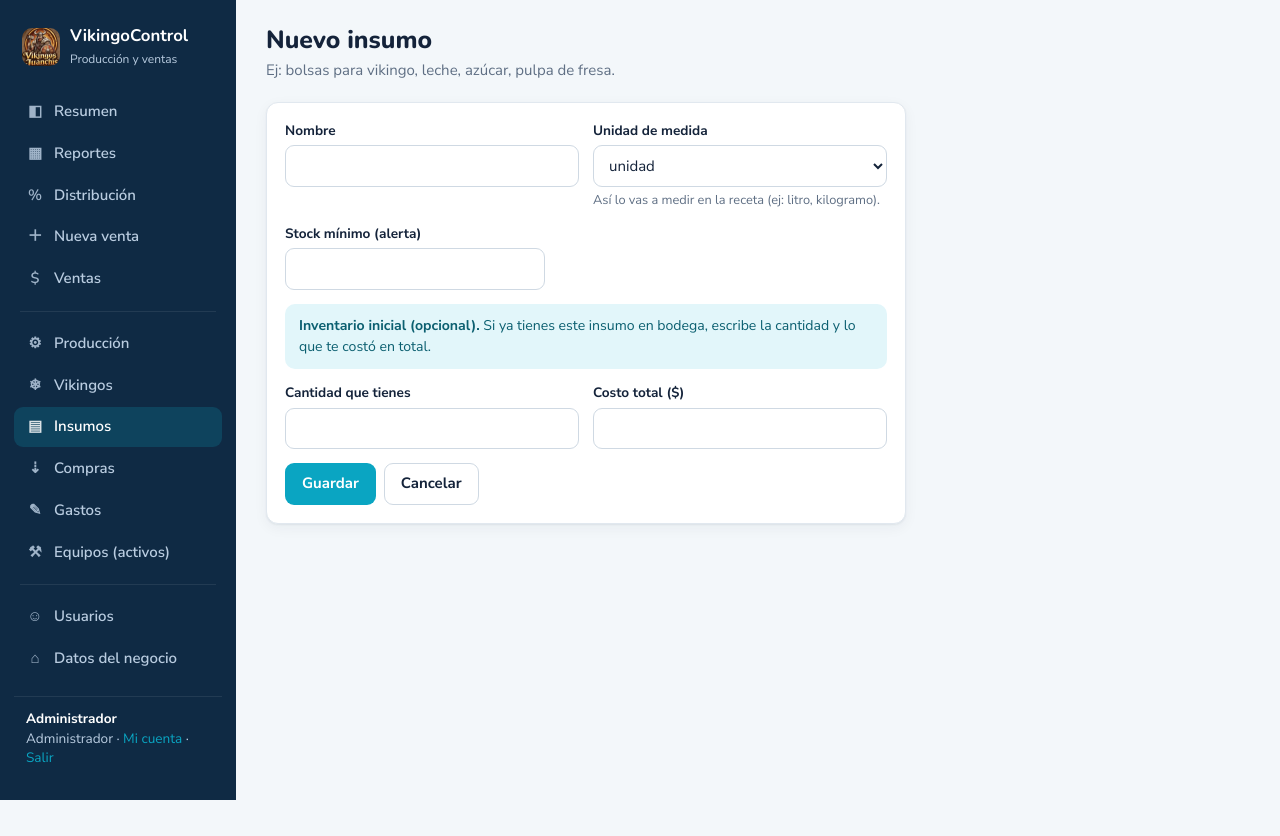
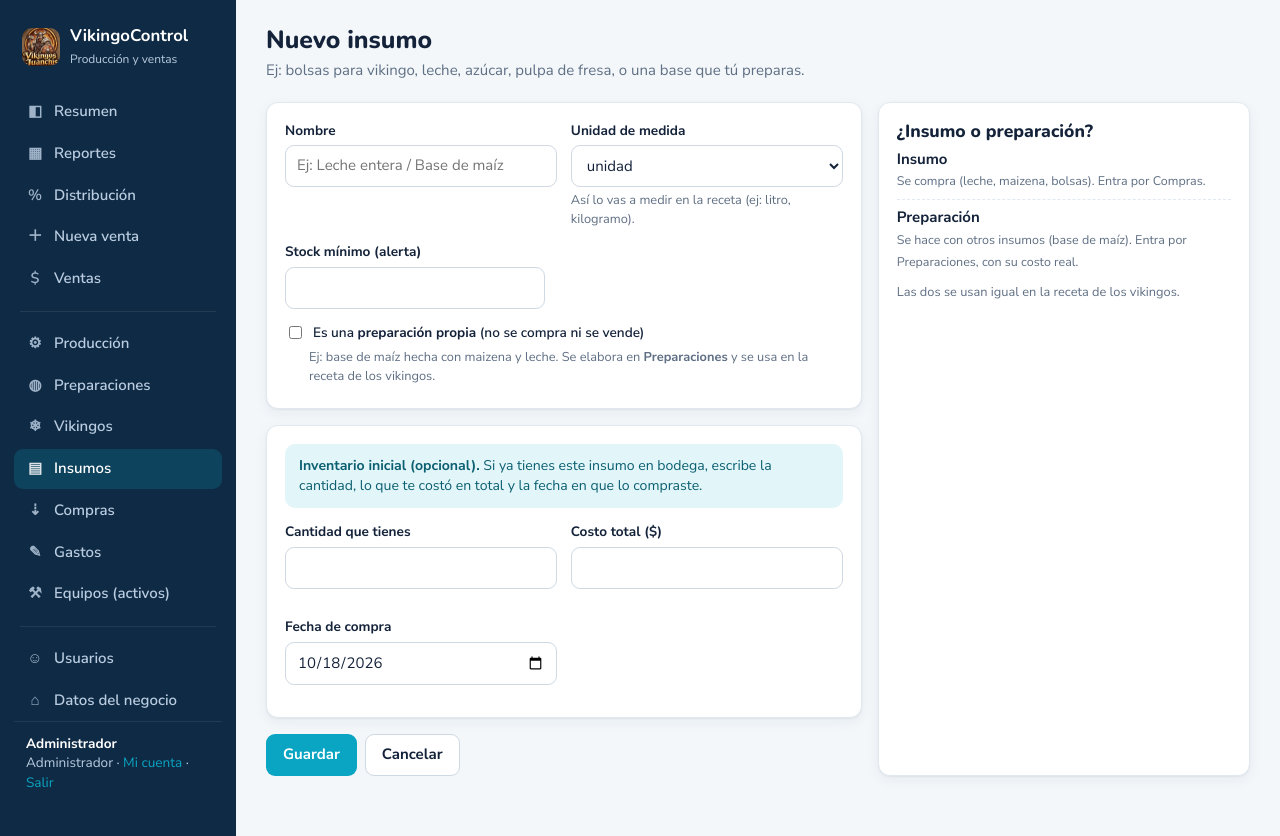
Before and after one commit to snake1515/vikingocontrol, a Flask app: page /insumos/nuevo in a window 1280 px wide. Before the commit the page ends 800 px from the top, so only its background shows below. Run offline with Flask 3, Linux system fonts and the light colour scheme; a user stored in the database is signed in; data that the repository does not hold is empty.

Commit message:
Preparaciones propias (base de maíz), fecha en inventario inicial y edición de fecha de compras
- Insumos marcados como preparación con receta por unidad; módulo Preparaciones
  descuenta componentes y suma la base a su costo real (con anulación)
- Inventario inicial con fecha de compra
- Editar fecha, proveedor y nota de una compra

Co-Authored-By: Claude Opus 5.5 <noreply@anthropic.com>
Claude-Session: https://claude.ai/code/session_01A2yAx6XPDVVrgm8S3PLymh

```diff
--- a/app.py
+++ b/app.py
@@ -12,7 +12,7 @@ from flask_login import (LoginManager, current_user, login_required,
                          login_user, logout_user)
 from sqlalchemy import func
 
-from models import (CATEGORIAS_GASTO, METODOS_PAGO, ROLES, TIPOS_MO, UNIDADES, Activo,
+from models import (CATEGORIAS_GASTO, Preparacion, PrepRecetaItem, METODOS_PAGO, ROLES, TIPOS_MO, UNIDADES, Activo,
                     CompraInsumo, Gasto,
                     Configuracion, DatosNegocio,
                     Insumo, Produccion, Producto, RecetaItem, Usuario, Venta,
@@ -20,7 +20,8 @@ from models import (CATEGORIAS_GASTO, METODOS_PAGO, ROLES, TIPOS_MO, UNIDADES, A
 import comprobantes
 import reportes as rpt
 from activos_calc import activos_vigentes, depreciacion_dia, depreciacion_periodo
-from services import (ErrorNegocio, anular_compra, anular_produccion, anular_venta, registrar_compra,
+from services import (ErrorNegocio, anular_compra, anular_preparacion, anular_produccion,
+                      anular_venta, registrar_preparacion, registrar_compra,
                       registrar_produccion, registrar_venta)
 
 load_dotenv()
@@ -190,10 +191,13 @@ def filtro_fecha(v, hora=False):
     return v.strftime("%d/%m/%Y %I:%M %p" if hora else "%d/%m/%Y")
 
 
-def insumos_json():
-    return [dict(id=i.id, nombre=i.nombre, unidad=i.unidad,
+def insumos_json(solo_comprables=False):
+    q = Insumo.query.filter_by(activo=True)
+    if solo_comprables:
+        q = q.filter(Insumo.es_preparacion.is_(False))
+    return [dict(id=i.id, nombre=i.nombre, unidad=i.unidad, prep=i.es_preparacion,
                  costo=i.costo_promedio or 0, stock=i.stock or 0)
-            for i in Insumo.query.filter_by(activo=True).order_by(Insumo.nombre)]
+            for i in q.order_by(Insumo.nombre)]
 
 
 # ------------------------------------------------------------------- sesión
@@ -629,34 +633,57 @@ def insumo_form(id=None):
     if id and not ins:
         abort(404)
     if request.method == "POST":
-        nombre = request.form.get("nombre", "").strip()
-        unidad = request.form.get("unidad", "unidad")
-        minimo = n(request.form.get("stock_minimo"))
+        f = request.form
+        nombre = f.get("nombre", "").strip()
+        unidad = f.get("unidad", "unidad")
+        minimo = n(f.get("stock_minimo"))
+        es_prep = bool(f.get("es_preparacion"))
+        receta = {}
+        for iid, c in zip(f.getlist("prep_insumo[]"), f.getlist("prep_cantidad[]")):
+            if iid and n(c) > 0:
+                receta[int(iid)] = receta.get(int(iid), 0) + n(c)
         dup = Insumo.query.filter(func.lower(Insumo.nombre) == nombre.lower(),
                                   Insumo.activo.is_(True), Insumo.id != (id or 0)).first()
         if not nombre:
             flash("Escribe el nombre del insumo.", "error")
         elif dup:
             flash("Ya existe un insumo activo con ese nombre.", "error")
+        elif es_prep and not receta:
+            flash("Agrega la receta de la preparación: qué insumos lleva y cuánto por cada "
+                  f"{unidad}.", "error")
+        elif ins and ins.id in receta:
+            flash("Una preparación no puede llevarse a sí misma como ingrediente.", "error")
         else:
             try:
-                if not ins:
+                nuevo = ins is None
+                if nuevo:
                     ins = Insumo(nombre=nombre, unidad=unidad, stock_minimo=minimo)
                     db.session.add(ins)
-                    cant = n(request.form.get("cantidad_inicial"))
+                ins.nombre, ins.unidad, ins.stock_minimo, ins.es_preparacion = nombre, unidad, minimo, es_prep
+                ins.receta_prep.clear()
+                db.session.flush()
+                if es_prep:
+                    for cid, c in receta.items():
+                        comp = db.session.get(Insumo, cid)
+                        if comp and not comp.es_preparacion:
+                            ins.receta_prep.append(PrepRecetaItem(componente=comp, cantidad=c))
+                if nuevo and not es_prep:
+                    cant = n(f.get("cantidad_inicial"))
                     if cant > 0:
-                        registrar_compra(ins, cant, n(request.form.get("costo_inicial")),
-                                         nota="Inventario inicial", usuario_id=current_user.id)
-                else:
-                    ins.nombre, ins.unidad, ins.stock_minimo = nombre, unidad, minimo
+                        registrar_compra(ins, cant, n(f.get("costo_inicial")), nota="Inventario inicial",
+                                         fecha=fecha_form(f.get("fecha_inicial")),
+                                         usuario_id=current_user.id)
                 db.session.commit()
-                flash(f"Insumo «{nombre}» guardado.", "ok")
+                flash(f"{'Preparación' if es_prep else 'Insumo'} «{nombre}» guardado.", "ok")
                 return redirect(url_for("insumos"))
             except ErrorNegocio as e:
                 db.session.rollback()
                 for m in e.errores:
                     flash(m, "error")
-    return render_template("insumo_form.html", ins=ins, unidades=UNIDADES)
+    receta = [dict(insumo_id=r.componente_id, cantidad=r.cantidad) for r in ins.receta_prep] if ins else []
+    comps = [i for i in insumos_json(solo_comprables=True) if not ins or i["id"] != ins.id]
+    return render_template("insumo_form.html", ins=ins, unidades=UNIDADES, componentes=comps,
+                           receta_prep=receta)
 
 
 @app.route("/insumos/<int:id>/eliminar", methods=["POST"])
@@ -665,6 +692,9 @@ def insumo_eliminar(id):
     ins = db.session.get(Insumo, id) or abort(404)
     if RecetaItem.query.filter_by(insumo_id=id).join(Producto).filter(Producto.activo.is_(True)).count():
         flash("Ese insumo está en la receta de un vikingo activo. Quítalo de la receta primero.", "error")
+    elif PrepRecetaItem.query.filter_by(componente_id=id).join(
+            Insumo, PrepRecetaItem.preparacion_id == Insumo.id).filter(Insumo.activo.is_(True)).count():
+        flash("Ese insumo se usa en la receta de una preparación. Quítalo de esa receta primero.", "error")
     else:
         ins.activo = False
         db.session.commit()
@@ -729,7 +759,7 @@ def compra_nueva():
             db.session.rollback()
             for m in e.errores:
                 flash(m, "error")
-    return render_template("compra_form.html", insumos=insumos_json())
+    return render_template("compra_form.html", insumos=insumos_json(solo_comprables=True))
 
 
 # --------------------------------------------------------------- productos
@@ -974,6 +1004,102 @@ def negocio():
     return render_template("negocio.html", neg=neg, ultima=ultima)
 
 
+@app.route("/compras/<int:id>/editar", methods=["GET", "POST"])
+@rol_requerido("admin", "produccion")
+def compra_editar(id):
+    c = db.session.get(CompraInsumo, id) or abort(404)
+    if c.anulada:
+        flash("Esta compra está anulada; no se puede editar.", "error")
+        return redirect(url_for("compras"))
+    if request.method == "POST":
+        nueva = _fecha(request.form.get("fecha"))
+        if not nueva:
+            flash("Indica una fecha válida.", "error")
+        elif nueva > ahora().date():
+            flash("La fecha no puede ser futura.", "error")
+        else:
+            if nueva != c.fecha.date():
+                c.fecha = fecha_form(nueva.isoformat())
+            c.proveedor = request.form.get("proveedor", "").strip()[:120] or None
+            c.nota = request.form.get("nota", "").strip()[:255] or None
+            db.session.commit()
+            flash(f"Compra de «{c.insumo.nombre}» actualizada.", "ok")
+            return redirect(url_for("compras", desde=min(nueva, ahora().date().replace(day=1)).isoformat()))
+    return render_template("compra_editar.html", c=c)
+
+
+# ------------------------------------------------------------ preparaciones
+@app.route("/preparaciones")
+@rol_requerido("admin", "produccion")
+def preparaciones():
+    ini, fin, desde, hasta = periodo()
+    items = (Preparacion.query.filter(Preparacion.fecha >= ini, Preparacion.fecha < fin)
+             .order_by(Preparacion.fecha.desc()).all())
+    preps = Insumo.query.filter_by(activo=True, es_preparacion=True).order_by(Insumo.nombre).all()
+    return render_template("preparaciones.html", items=items, preps=preps, desde=desde, hasta=hasta)
+
+
+@app.route("/preparaciones/nueva", methods=["GET", "POST"])
+@rol_requerido("admin", "produccion")
+def preparacion_nueva():
+    prefill = None
+    if request.method == "POST":
+        f = request.form
+        prep = db.session.get(Insumo, int(f.get("insumo_id") or 0))
+        consumos, filas = {}, []
+        for iid, c in zip(f.getlist("consumo_insumo[]"), f.getlist("consumo_cantidad[]")):
+            if not iid:
+                continue
+            ins = db.session.get(Insumo, int(iid))
+            if ins:
+                consumos[ins] = consumos.get(ins, 0) + n(c)
+                filas.append(dict(insumo_id=ins.id, cantidad=n(c)))
+        try:
+            p = registrar_preparacion(
+                prep, n(f.get("cantidad")), consumos, mano_obra=n(f.get("mano_obra")),
+                otros=n(f.get("otros")), otros_descripcion=f.get("otros_descripcion", ""),
+                nota=f.get("nota", "").strip(), fecha=fecha_form(f.get("fecha")),
+                usuario_id=current_user.id)
+            db.session.commit()
+            flash(f"Preparación registrada: {filtro_num(p.cantidad, 3)} {p.insumo.unidad} de "
+                  f"«{p.insumo.nombre}» a {filtro_cop(p.costo_unitario)} por {p.insumo.unidad}.", "ok")
+            return redirect(url_for("preparacion_detalle", id=p.id))
+        except ErrorNegocio as e:
+            db.session.rollback()
+            for m in e.errores:
+                flash(m, "error")
+            prefill = {k: f.get(k, "") for k in ("insumo_id", "cantidad", "fecha", "mano_obra",
+                                                 "otros", "otros_descripcion", "nota")}
+            prefill["consumos"] = filas
+    preps = [dict(id=i.id, nombre=i.nombre, unidad=i.unidad, stock=i.stock or 0,
+                  receta=[dict(insumo_id=r.componente_id, cantidad=r.cantidad) for r in i.receta_prep])
+             for i in Insumo.query.filter_by(activo=True, es_preparacion=True).order_by(Insumo.nombre)]
+    return render_template("preparacion_form.html", preps=preps,
+                           insumos=insumos_json(solo_comprables=True), prefill=prefill,
+                           preseleccion=request.args.get("insumo", type=int))
+
+
+@app.route("/preparaciones/<int:id>")
+@rol_requerido("admin", "produccion")
+def preparacion_detalle(id):
+    p = db.session.get(Preparacion, id) or abort(404)
+    return render_template("preparacion_detalle.html", p=p)
+
+
+@app.route("/preparaciones/<int:id>/anular", methods=["POST"])
+@rol_requerido("admin")
+def preparacion_anular(id):
+    p = db.session.get(Preparacion, id) or abort(404)
+    try:
+        anular_preparacion(p)
+        db.session.commit()
+        flash("Preparación anulada: la base se descontó y los insumos volvieron a la bodega.", "ok")
+    except ErrorNegocio as e:
+        db.session.rollback()
+        flash(e.errores[0], "error")
+    return redirect(url_for("preparacion_detalle", id=id))
+
+
 @app.route("/compras/<int:id>/anular", methods=["POST"])
 @rol_requerido("admin")
 def compra_anular(id):
@@ -1077,7 +1203,8 @@ def migrar_columnas():
     from sqlalchemy import inspect, text
     nuevas = [("vk_compras", "anulada", "BOOLEAN NOT NULL DEFAULT FALSE"),
               ("vk_producciones", "anulada", "BOOLEAN NOT NULL DEFAULT FALSE"),
-              ("vk_activos", "proveedor", "VARCHAR(120)")]
+              ("vk_activos", "proveedor", "VARCHAR(120)"),
+              ("vk_insumos", "es_preparacion", "BOOLEAN NOT NULL DEFAULT FALSE")]
     insp = inspect(db.engine)
     for tabla, col, tipo in nuevas:
         if col not in {c["name"] for c in insp.get_columns(tabla)}:
--- a/templates/base.html
+++ b/templates/base.html
@@ -43,6 +43,7 @@
       {% if puede('admin', 'produccion') %}
       <div class="nav-sep"></div>
       <a href="{{ url_for('producciones') }}" class="{{ 'on' if ep.startswith('produccion') }}"><span class="ico">⚙</span>Producción</a>
+      <a href="{{ url_for('preparaciones') }}" class="{{ 'on' if ep.startswith('preparacion') }}"><span class="ico">◍</span>Preparaciones</a>
       <a href="{{ url_for('productos') }}" class="{{ 'on' if ep.startswith('producto') }}"><span class="ico">❄</span>Vikingos</a>
       <a href="{{ url_for('insumos') }}" class="{{ 'on' if ep.startswith('insumo') }}"><span class="ico">▤</span>Insumos</a>
       <a href="{{ url_for('compras') }}" class="{{ 'on' if ep.startswith('compra') }}"><span class="ico">⇣</span>Compras</a>
--- a/templates/compras.html
+++ b/templates/compras.html
@@ -23,7 +23,7 @@
 {% endif %}
 <div class="card">
   <div class="table-wrap"><table>
-    <thead><tr><th>Fecha</th><th>Tipo</th><th>Qué se compró</th><th class="num">Cantidad</th><th class="num">Costo unit.</th><th class="num">Total</th><th>Proveedor</th><th>Nota</th>{% if puede('admin') %}<th></th>{% endif %}</tr></thead>
+    <thead><tr><th>Fecha</th><th>Tipo</th><th>Qué se compró</th><th class="num">Cantidad</th><th class="num">Costo unit.</th><th class="num">Total</th><th>Proveedor</th><th>Nota</th><th></th></tr></thead>
     <tbody>
     {% for f in filas %}
       <tr class="{{ 'anulada' if f.anulada }}">
@@ -35,9 +35,11 @@
         <td class="num">{{ f.total|cop }}</td>
         <td>{{ f.proveedor or '—' }}</td>
         <td><small>{{ f.nota or '' }}</small>{% if f.anulada %} <span class="badge err">Anulada</span>{% endif %}</td>
+        {% if not puede('admin') %}<td class="r">{% if f.tipo == 'insumo' and not f.anulada %}<a class="btn sec sm" href="{{ url_for('compra_editar', id=f.obj.id) }}">Editar</a>{% endif %}</td>{% endif %}
         {% if puede('admin') %}<td class="r" style="white-space:nowrap">
           {% if f.tipo == 'insumo' and not f.anulada %}
-          <form method="post" action="{{ url_for('compra_anular', id=f.obj.id) }}" onsubmit="return confirm('¿Anular esta compra? Se descontará {{ f.cantidad }} de {{ f.nombre }} del inventario.')">
+          <a class="btn sec sm" href="{{ url_for('compra_editar', id=f.obj.id) }}">Editar</a>
+          <form method="post" action="{{ url_for('compra_anular', id=f.obj.id) }}" style="display:inline" onsubmit="return confirm('¿Anular esta compra? Se descontará {{ f.cantidad }} de {{ f.nombre }} del inventario.')">
             <input type="hidden" name="csrf_token" value="{{ csrf_token() }}"><button class="btn danger sm">Anular</button>
           </form>
           {% elif f.tipo == 'equipo' %}
--- a/templates/insumo_form.html
+++ b/templates/insumo_form.html
@@ -1,15 +1,18 @@
 {% extends "base.html" %}
-{% block title %}{{ 'Editar' if ins else 'Nuevo' }} insumo{% endblock %}
+{% block title %}{{ 'Editar' if ins else 'Nuevo' }} insumo o preparación{% endblock %}
 {% block content %}
-<div class="page-head"><div><h1>{{ 'Editar insumo' if ins else 'Nuevo insumo' }}</h1>
-  <p>{{ 'El stock y el costo cambian con compras y producción.' if ins else 'Ej: bolsas para vikingo, leche, azúcar, pulpa de fresa.' }}</p></div></div>
-<div class="card" style="max-width:640px">
+{% set es_prep = (request.form.es_preparacion if request.method == 'POST' else (ins.es_preparacion if ins else request.args.get('prep'))) %}
+<div class="page-head"><div><h1>{{ 'Editar ' ~ ('preparación' if ins and ins.es_preparacion else 'insumo') if ins else ('Nueva preparación' if es_prep else 'Nuevo insumo') }}</h1>
+  <p>{{ 'El stock y el costo cambian con compras, preparaciones y producción.' if ins else 'Ej: bolsas para vikingo, leche, azúcar, pulpa de fresa, o una base que tú preparas.' }}</p></div></div>
 <form method="post">
   <input type="hidden" name="csrf_token" value="{{ csrf_token() }}">
+  <div class="grid g-main">
+    <div>
+      <div class="card">
         <div class="form-row">
-      <div class="field"><label>Nombre</label><input class="input" name="nombre" value="{{ request.form.nombre or (ins.nombre if ins) }}" required></div>
+          <div class="field"><label>Nombre</label><input class="input" name="nombre" value="{{ request.form.nombre or (ins.nombre if ins) or '' }}" placeholder="Ej: Leche entera / Base de maíz" required></div>
           <div class="field"><label>Unidad de medida</label>
-        <select class="input" name="unidad">
+            <select class="input" name="unidad" id="unidad">
               {% set sel = request.form.unidad or (ins.unidad if ins else 'unidad') %}
               {% for u in unidades %}<option {{ 'selected' if u == sel }}>{{ u }}</option>{% endfor %}
             </select>
@@ -19,16 +22,80 @@
         <div class="field" style="max-width:260px"><label>Stock mínimo (alerta)</label>
           <input class="input" type="number" step="any" min="0" name="stock_minimo" value="{{ request.form.stock_minimo or ('%g'|format(ins.stock_minimo) if ins else '') }}">
         </div>
+        <label class="check" style="margin-bottom:6px"><input type="checkbox" name="es_preparacion" value="1" id="esPrep" {{ 'checked' if es_prep }}>
+          <span>Es una <b>preparación propia</b> (no se compra ni se vende)</span></label>
+        <div class="hint" style="margin:0 0 4px 24px">Ej: base de maíz hecha con maizena y leche. Se elabora en <b>Preparaciones</b> y se usa en la receta de los vikingos.</div>
+      </div>
+
+      <div class="card" id="recetaBox">
+        <div class="card-head"><h2>Receta por 1 <span class="uTxt">unidad</span> de preparación</h2></div>
+        <p class="hint" style="margin:-6px 0 10px">Ej: 1 litro de base de maíz lleva 0,05 kg de maizena y 0,9 litros de leche.</p>
+        <div class="table-wrap"><table class="lines">
+          <thead><tr><th>Insumo</th><th class="num">Cantidad</th><th>Unidad</th><th class="num">Costo</th><th></th></tr></thead>
+          <tbody id="rows"></tbody>
+        </table></div>
+        <button type="button" class="btn sec sm" id="add" style="margin-top:10px">＋ Agregar insumo</button>
+        <p class="hint" style="margin-top:10px">Costo estimado por <span class="uTxt">unidad</span> (solo insumos): <b id="cRec">$ 0</b></p>
+      </div>
+
       {% if not ins %}
-    <div class="note" style="margin-bottom:14px"><b>Inventario inicial (opcional).</b> Si ya tienes este insumo en bodega, escribe la cantidad y lo que te costó en total.</div>
+      <div class="card" id="iniBox">
+        <div class="note" style="margin-bottom:14px"><b>Inventario inicial (opcional).</b> Si ya tienes este insumo en bodega, escribe la cantidad, lo que te costó en total y la fecha en que lo compraste.</div>
         <div class="form-row">
           <div class="field"><label>Cantidad que tienes</label><input class="input" type="number" step="any" min="0" name="cantidad_inicial" value="{{ request.form.cantidad_inicial }}"></div>
           <div class="field"><label>Costo total ($)</label><input class="input" type="number" step="any" min="0" name="costo_inicial" value="{{ request.form.costo_inicial }}"></div>
+          <div class="field"><label>Fecha de compra</label><input class="input" type="date" name="fecha_inicial" max="{{ hoy }}" value="{{ request.form.fecha_inicial or hoy }}"></div>
+        </div>
       </div>
       {% else %}
-    <div class="note" style="margin-bottom:14px">Stock actual: <b>{{ ins.stock|num(3) }} {{ ins.unidad }}</b> · Costo promedio: <b>{{ ins.costo_promedio|cop }}</b> por {{ ins.unidad }}</div>
+      <div class="note" style="margin-top:16px">Stock actual: <b>{{ ins.stock|num(3) }} {{ ins.unidad }}</b> · Costo promedio: <b>{{ ins.costo_promedio|cop }}</b> por {{ ins.unidad }}</div>
       {% endif %}
-    <div class="actions"><button class="btn">Guardar</button><a class="btn sec" href="{{ url_for('insumos') }}">Cancelar</a></div>
+      <div class="actions" style="margin-top:16px"><button class="btn">Guardar</button><a class="btn sec" href="{{ url_for('insumos') }}">Cancelar</a></div>
+    </div>
+    <div class="card summary">
+      <h2>¿Insumo o preparación?</h2>
+      <div class="sum-line"><span><b>Insumo</b><br><small>Se compra (leche, maizena, bolsas). Entra por Compras.</small></span></div>
+      <div class="sum-line"><span><b>Preparación</b><br><small>Se hace con otros insumos (base de maíz). Entra por Preparaciones, con su costo real.</small></span></div>
+      <p class="hint">Las dos se usan igual en la receta de los vikingos.</p>
+    </div>
+  </div>
 </form>
-</div>
 {% endblock %}
+{% block scripts %}
+<script>
+const INS = {{ componentes|tojson }};
+const REC = {{ receta_prep|tojson }};
+const $ = id => document.getElementById(id);
+const rows = $('rows');
+const byId = id => INS.find(i => i.id == id);
+function opts(sel) { return '<option value="">— Elegir —</option>' + INS.map(i => `<option value="${i.id}" ${i.id == sel ? 'selected' : ''}>${i.nombre}</option>`).join(''); }
+function addRow(sel = '', cant = '') {
+  const tr = document.createElement('tr');
+  tr.innerHTML = `<td style="min-width:190px"><select class="input" name="prep_insumo[]">${opts(sel)}</select></td>
+    <td><input class="input r" type="number" step="any" min="0" name="prep_cantidad[]" value="${cant}" style="min-width:90px"></td>
+    <td class="un muted"></td><td class="num co">—</td><td><button type="button" class="btn-icon" title="Quitar">✕</button></td>`;
+  tr.querySelector('.btn-icon').onclick = () => { tr.remove(); calc(); };
+  tr.querySelectorAll('input,select').forEach(e => e.addEventListener('input', calc));
+  rows.appendChild(tr); calc();
+}
+function calc() {
+  let t = 0;
+  rows.querySelectorAll('tr').forEach(tr => {
+    const i = byId(tr.querySelector('select').value), q = val(tr.querySelector('input'));
+    tr.querySelector('.un').textContent = i ? i.unidad : ''; const c = i ? q * i.costo : 0; t += c;
+    tr.querySelector('.co').textContent = i ? COP(c) : '—';
+  });
+  $('cRec').textContent = COP(t);
+  document.querySelectorAll('.uTxt').forEach(e => e.textContent = $('unidad').value);
+}
+function ui() {
+  const p = $('esPrep').checked;
+  $('recetaBox').style.display = p ? '' : 'none';
+  if ($('iniBox')) $('iniBox').style.display = p ? 'none' : '';
+}
+$('esPrep').addEventListener('change', ui); $('unidad').addEventListener('change', calc);
+$('add').onclick = () => addRow();
+if (REC.length) REC.forEach(r => addRow(r.insumo_id, r.cantidad)); else addRow();
+ui();
+</script>
+{% endblock %}
--- a/templates/insumos.html
+++ b/templates/insumos.html
@@ -5,6 +5,7 @@
   <div><h1>Insumos</h1><p>Materia prima en bodega, valorizada a costo promedio</p></div>
   <div class="actions">
     <a class="btn sec" href="{{ url_for('compra_nueva') }}">⇣ Registrar compra</a>
+    <a class="btn sec" href="{{ url_for('insumo_form', prep=1) }}">＋ Nueva preparación</a>
     <a class="btn" href="{{ url_for('insumo_form') }}">＋ Nuevo insumo</a>
   </div>
 </div>
@@ -18,13 +19,14 @@
     <tbody>
     {% for i in items %}
       <tr>
-        <td><b>{{ i.nombre }}</b></td>
+        <td><b>{{ i.nombre }}</b>{% if i.es_preparacion %} <span class="badge berry">Preparación</span>{% endif %}</td>
         <td class="num">{{ i.stock|num(3) }}</td>
         <td>{{ i.unidad }}</td>
         <td class="num">{{ i.costo_promedio|cop }}</td>
         <td class="num">{{ i.valor_stock|cop }}</td>
         <td>{% if i.stock <= 0 %}<span class="badge err">Agotado</span>{% elif i.bajo_minimo %}<span class="badge warn">Bajo mínimo</span>{% else %}<span class="badge ok">OK</span>{% endif %}</td>
         <td class="r">
+          {% if i.es_preparacion %}<a class="btn sm" href="{{ url_for('preparacion_nueva', insumo=i.id) }}">Preparar</a>{% endif %}
           <a class="btn sec sm" href="{{ url_for('insumo_form', id=i.id) }}">Editar</a>
           {% if puede('admin') %}
           <form method="post" action="{{ url_for('insumo_eliminar', id=i.id) }}" style="display:inline" onsubmit="return confirm('¿Eliminar {{ i.nombre }}?')">
--- a/templates/producciones.html
+++ b/templates/producciones.html
@@ -9,6 +9,7 @@
       <div class="field"><label>Hasta</label><input class="input" type="date" name="hasta" value="{{ hasta }}"></div>
       <button class="btn sec">Filtrar</button>
     </form>
+    <a class="btn sec" href="{{ url_for('preparaciones') }}">◍ Preparaciones (bases)</a>
     <a class="btn" href="{{ url_for('produccion_nueva') }}">⚙ Registrar producción</a>
   </div>
 </div>
```
Also changed, not shown: models.py (+59 -0 lines), seed_demo.py (+26 -2 lines), services.py (+64 -1 lines), templates/compra_editar.html (added, +17 -0 lines), templates/preparacion_detalle.html (added, +44 -0 lines), templates/preparacion_form.html (added, +111 -0 lines), templates/preparaciones.html (added, +48 -0 lines). Lines whose indentation alone changed are shown as unchanged.
